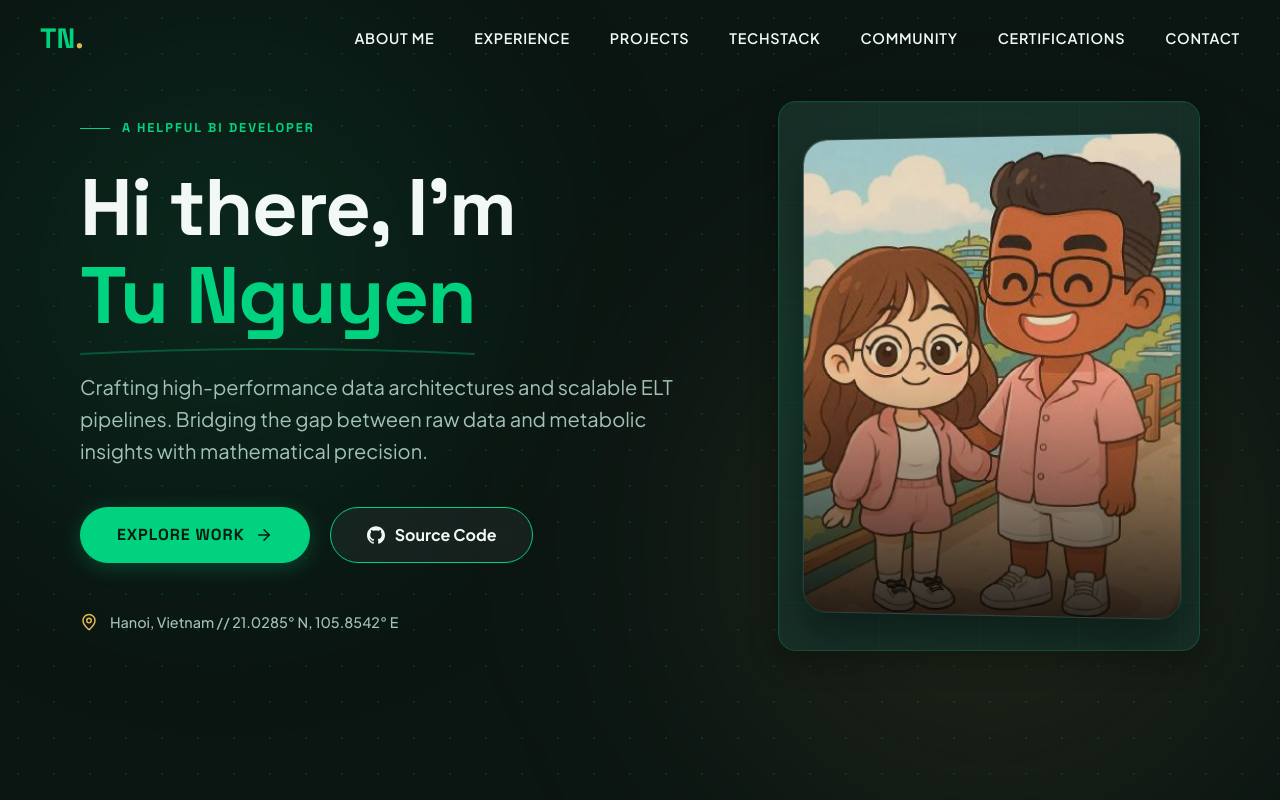
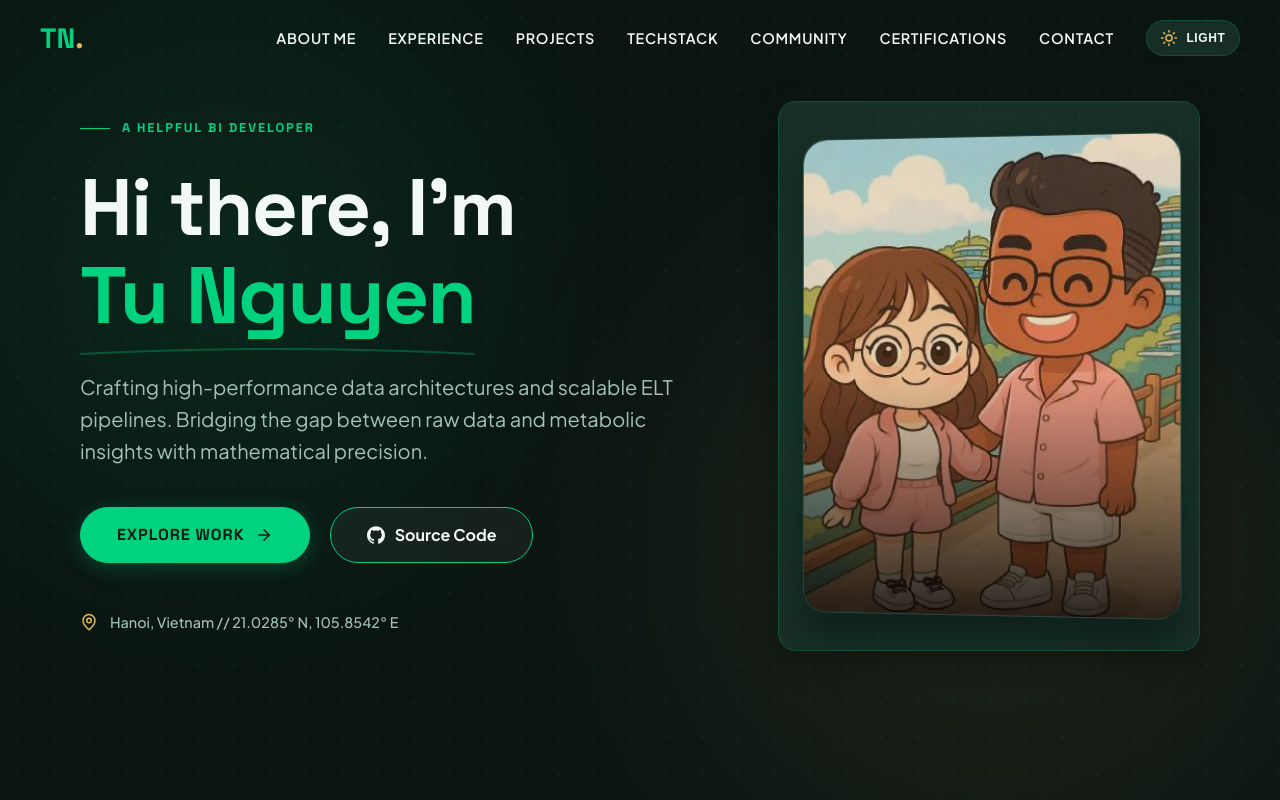
Before and after one commit to tunguyenn99/personal-websites-portfolio, a React (Vite) app: page / in a window 1280 px wide. Shown: the top 800 px of the page. Built offline with nearby package versions, Linux system fonts and the light colour scheme.

Commit message:
feat(theme): add Starbucks Light/Dark Mode toggle button in Navbar with localStorage persistence

```diff
--- a/src/components/Navbar.jsx
+++ b/src/components/Navbar.jsx
@@ -1,11 +1,23 @@
 import React, { useState, useEffect } from 'react';
-import { Menu, X, Mail } from 'lucide-react';
+import { Menu, X, Mail, Sun, Moon } from 'lucide-react';
 import { SiGithub as Github } from 'react-icons/si';
 import { FaLinkedin as Linkedin } from 'react-icons/fa';
 
 export default function Navbar() {
   const [isScrolled, setIsScrolled] = useState(false);
   const [isMenuOpen, setIsMenuOpen] = useState(false);
+  const [theme, setTheme] = useState(() => {
+    return localStorage.getItem('theme') || 'dark';
+  });
+
+  useEffect(() => {
+    document.documentElement.setAttribute('data-theme', theme);
+    localStorage.setItem('theme', theme);
+  }, [theme]);
+
+  const toggleTheme = () => {
+    setTheme(prev => (prev === 'dark' ? 'light' : 'dark'));
+  };
 
   useEffect(() => {
     const handleScroll = () => {
@@ -45,8 +57,9 @@ export default function Navbar() {
       <div className="container" style={{ display: 'flex', justifyContent: 'space-between', alignItems: 'center' }}>
         <a href="#" style={{ fontSize: '1.75rem', fontWeight: 700, textDecoration: 'none', color: 'var(--primary)', fontFamily: 'Space Grotesk' }}>TN<span style={{color: 'var(--secondary)'}}>.</span></a>
 
+        <div style={{ display: 'flex', alignItems: 'center', gap: '2rem' }}>
           {/* Desktop Nav */}
-        <div style={{ display: 'none', gap: '2.5rem' }} className="desktop-nav">
+          <div style={{ display: 'none', gap: '2rem', alignItems: 'center' }} className="desktop-nav">
             {navLinks.map(link => (
               <a key={link.name} href={link.href} style={{
                 color: 'var(--text-main)',
@@ -62,10 +75,43 @@ export default function Navbar() {
             ))}
           </div>
 
+          {/* Theme Toggle Button */}
+          <button
+            onClick={toggleTheme}
+            aria-label="Toggle Light/Dark Theme"
+            style={{
+              background: 'var(--surface-container)',
+              border: '1px solid var(--outline-low)',
+              color: 'var(--primary)',
+              borderRadius: '9999px',
+              padding: '0.5rem 0.85rem',
+              display: 'flex',
+              alignItems: 'center',
+              gap: '0.5rem',
+              cursor: 'pointer',
+              transition: 'all 0.3s cubic-bezier(0.16, 1, 0.3, 1)',
+              boxShadow: '0 2px 10px rgba(0,0,0,0.1)'
+            }}
+            title={theme === 'dark' ? 'Switch to Light Mode' : 'Switch to Dark Mode'}
+          >
+            {theme === 'dark' ? (
+              <>
+                <Sun size={18} color="var(--secondary)" />
+                <span style={{ fontSize: '0.75rem', fontWeight: 700, textTransform: 'uppercase', letterSpacing: '0.05em', color: 'var(--text-main)' }}>Light</span>
+              </>
+            ) : (
+              <>
+                <Moon size={18} color="var(--primary)" />
+                <span style={{ fontSize: '0.75rem', fontWeight: 700, textTransform: 'uppercase', letterSpacing: '0.05em', color: 'var(--text-main)' }}>Dark</span>
+              </>
+            )}
+          </button>
+
           {/* Mobile Nav Toggle */}
           <button id="mobile-nav-toggle" aria-controls="mobile-nav-overlay" aria-expanded={isMenuOpen} aria-label="Toggle navigation menu" className="mobile-toggle" style={{ background: 'none', border: 'none', color: 'var(--text-main)', cursor: 'pointer' }} onClick={() => setIsMenuOpen(!isMenuOpen)}>
             {isMenuOpen ? <X /> : <Menu />}
           </button>
+        </div>
       </div>
 
       {/* Mobile Nav Overlay */}
--- a/src/index.css
+++ b/src/index.css
@@ -1,7 +1,7 @@
 @import url('https://fonts.googleapis.com/css2?family=Plus+Jakarta+Sans:ital,wght@0,300..800;1,300..800&family=Space+Grotesk:wght@300..700&family=Inter:wght@300..900&display=swap');
 
 :root {
-  /* STARBUCKS ESPRESSO & EMERALD PREMIUM DESIGN TOKENS */
+  /* STARBUCKS ESPRESSO & EMERALD PREMIUM DESIGN TOKENS (DARK MODE DEFAULT) */
   --primary: #00D27F;         /* Vibrant Starbucks Emerald Green */
   --on-primary: #041C12;      /* Deep Forest Black for high contrast on green */
   --secondary: #E2B857;       /* Warm Caramel Gold Accent */
@@ -19,6 +19,27 @@
 
   --glass-bg: rgba(23, 46, 39, 0.75);
   --glass-border: rgba(0, 210, 127, 0.22);
+}
+
+[data-theme="light"] {
+  /* STARBUCKS WARM SOFT CREAM & HOUSE GREEN (LIGHT MODE) */
+  --primary: #006241;         /* Starbucks House Green */
+  --on-primary: #FFFFFF;      /* White text on House Green button */
+  --secondary: #B8860B;       /* Warm Coffee Gold Accent */
+  --on-secondary: #FFFFFF;
+  --surface: #F2F0EB;         /* Warm Soft Cream Coffee Canvas */
+  --surface-low: #E5E2DA;     /* Soft Cream Well */
+  --surface-container: #FFFFFF; /* Pure White Card Surface */
+  --surface-high: #F9F8F6;    /* Active Card Surface */
+  --surface-highest: #DDD9CF;
+
+  --text-main: #1E3932;       /* Starbucks Deep Evergreen Text */
+  --text-muted: #4D6D63;      /* Muted Evergreen Text */
+  --outline: #006241;
+  --outline-low: rgba(0, 98, 65, 0.15);
+
+  --glass-bg: rgba(255, 255, 255, 0.88);
+  --glass-border: rgba(0, 98, 65, 0.18);
 }
 
 /* Mobile-friendly defaults */
```
Lines whose indentation alone changed are shown as unchanged.
